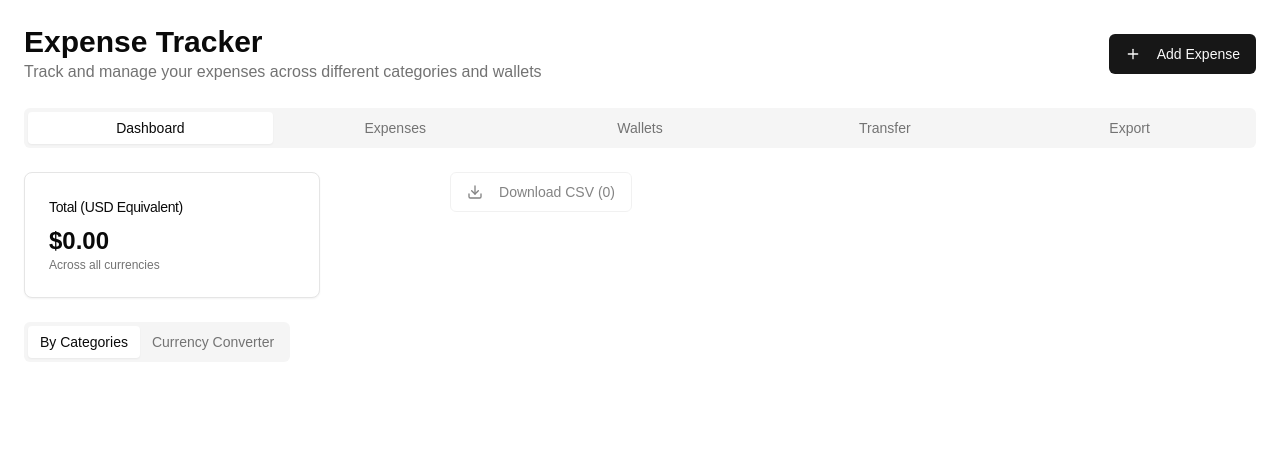
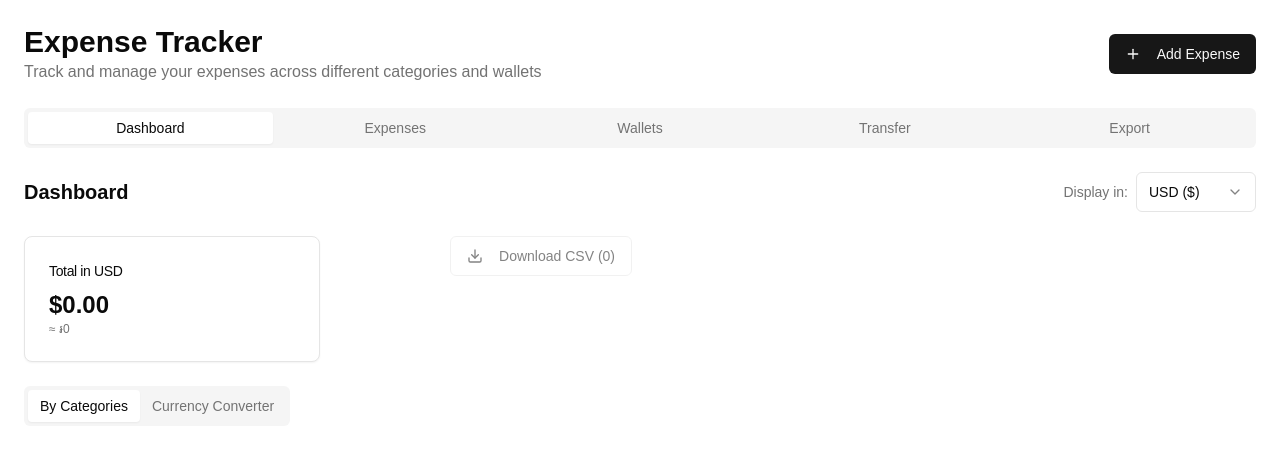
Before and after one commit to JinMaru01/exspense_tracker, a Next.js app: page / in a window 1280 px wide. Shown: the top 462 px of the page. Built offline with nearby package versions, Linux system fonts and the light colour scheme.

Commit message:
feat: add currency filter to dashboard
Add currency toggle and update all amounts to selected currency

#VERCEL_SKIP

Co-authored-by: JinSakai <116248326+JinMaru01@users.noreply.github.com>

```diff
--- a/components/expense-dashboard.tsx
+++ b/components/expense-dashboard.tsx
@@ -2,10 +2,11 @@
 
 import type React from "react"
 
-import { useMemo } from "react"
+import { useMemo, useState } from "react"
 import { Card, CardContent, CardHeader, CardTitle } from "@/components/ui/card"
 import { Progress } from "@/components/ui/progress"
 import { Tabs, TabsContent, TabsList, TabsTrigger } from "@/components/ui/tabs"
+import { Select, SelectContent, SelectItem, SelectTrigger, SelectValue } from "@/components/ui/select"
 import type { Expense } from "../types/expense"
 import { defaultCategories } from "../data/default-data"
 import { DownloadButton } from "./download-button"
@@ -17,6 +18,8 @@ interface ExpenseDashboardProps {
 }
 
 export function ExpenseDashboard({ expenses }: ExpenseDashboardProps) {
+  const [displayCurrency, setDisplayCurrency] = useState<"USD" | "KHR">("USD")
+
   const currencyTotals = useMemo(() => {
     const totals = expenses.reduce(
       (acc, expense) => {
@@ -31,7 +34,9 @@ export function ExpenseDashboard({ expenses }: ExpenseDashboardProps) {
   const categoryTotals = useMemo(() => {
     const totals = expenses.reduce(
       (acc, expense) => {
-        acc[expense.category] = (acc[expense.category] || 0) + expense.amount
+        // Convert each expense to the selected display currency
+        const amountInDisplayCurrency = convertCurrency(expense.amount, expense.currency, displayCurrency)
+        acc[expense.category] = (acc[expense.category] || 0) + amountInDisplayCurrency
         return acc
       },
       {} as Record<string, number>,
@@ -47,24 +52,48 @@ export function ExpenseDashboard({ expenses }: ExpenseDashboardProps) {
       }))
       .filter((category) => category.total > 0)
       .sort((a, b) => b.total - a.total)
-  }, [expenses])
+  }, [expenses, displayCurrency])
 
-  const totalInUSD = useMemo(() => {
+  const totalInDisplayCurrency = useMemo(() => {
     return expenses.reduce((sum, expense) => {
-      return sum + convertCurrency(expense.amount, expense.currency, "USD")
+      return sum + convertCurrency(expense.amount, expense.currency, displayCurrency)
     }, 0)
-  }, [expenses])
+  }, [expenses, displayCurrency])
 
   return (
     <div className="space-y-4 sm:space-y-6">
+      <div className="flex justify-between items-center">
+        <h2 className="text-lg sm:text-xl font-semibold">Dashboard</h2>
+        <div className="flex items-center gap-2">
+          <span className="text-xs sm:text-sm text-muted-foreground">Display in:</span>
+          <Select value={displayCurrency} onValueChange={(value) => setDisplayCurrency(value as "USD" | "KHR")}>
+            <SelectTrigger className="w-[100px] sm:w-[120px]">
+              <SelectValue />
+            </SelectTrigger>
+            <SelectContent>
+              <SelectItem value="USD">USD ($)</SelectItem>
+              <SelectItem value="KHR">KHR (៛)</SelectItem>
+            </SelectContent>
+          </Select>
+        </div>
+      </div>
+
       <div className="grid gap-3 sm:gap-4 grid-cols-1 sm:grid-cols-2 lg:grid-cols-4">
         <Card>
           <CardHeader className="flex flex-row items-center justify-between space-y-0 pb-2">
-            <CardTitle className="text-xs sm:text-sm font-medium">Total (USD Equivalent)</CardTitle>
+            <CardTitle className="text-xs sm:text-sm font-medium">Total in {displayCurrency}</CardTitle>
           </CardHeader>
           <CardContent>
-            <div className="text-xl sm:text-2xl font-bold">{formatCurrency(totalInUSD, "USD")}</div>
-            <p className="text-xs text-muted-foreground">Across all currencies</p>
+            <div className="text-xl sm:text-2xl font-bold">
+              {formatCurrency(totalInDisplayCurrency, displayCurrency)}
+            </div>
+            <p className="text-xs text-muted-foreground">
+              ≈{" "}
+              {formatCurrency(
+                convertCurrency(totalInDisplayCurrency, displayCurrency, displayCurrency === "USD" ? "KHR" : "USD"),
+                displayCurrency === "USD" ? "KHR" : "USD",
+              )}
+            </p>
           </CardContent>
         </Card>
 
@@ -114,7 +143,7 @@ export function ExpenseDashboard({ expenses }: ExpenseDashboardProps) {
                   </CardTitle>
                 </CardHeader>
                 <CardContent>
-                  <div className="text-xl sm:text-2xl font-bold">{formatCurrency(category.total, "USD")}</div>
+                  <div className="text-xl sm:text-2xl font-bold">{formatCurrency(category.total, displayCurrency)}</div>
                   <div className="mt-2 space-y-1">
                     <div className="flex justify-between text-xs sm:text-sm">
                       <span className="text-muted-foreground">{category.percentage.toFixed(1)}% of total</span>
```
